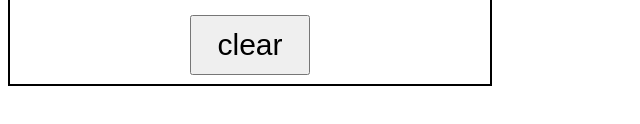
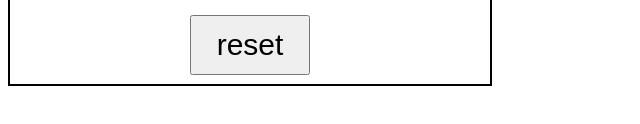
Before and after one commit to MikeBuckets2/calculator, a plain HTML site: page index.html in a window 1280 px wide. Shown: the part 406-530 px from the top of the page, 0-640 px from the left. Drawn offline with Linux system fonts and the light colour scheme.

Commit message:
change clear button text to reset

```diff
--- a/index.html
+++ b/index.html
@@ -34,7 +34,7 @@
             <button class="operation">=</button>
         </div>
         <div class="reset">
-            <button class="clear">clear</button>
+            <button class="clear">reset</button>
         </div>
     </div>
 </body>
```
